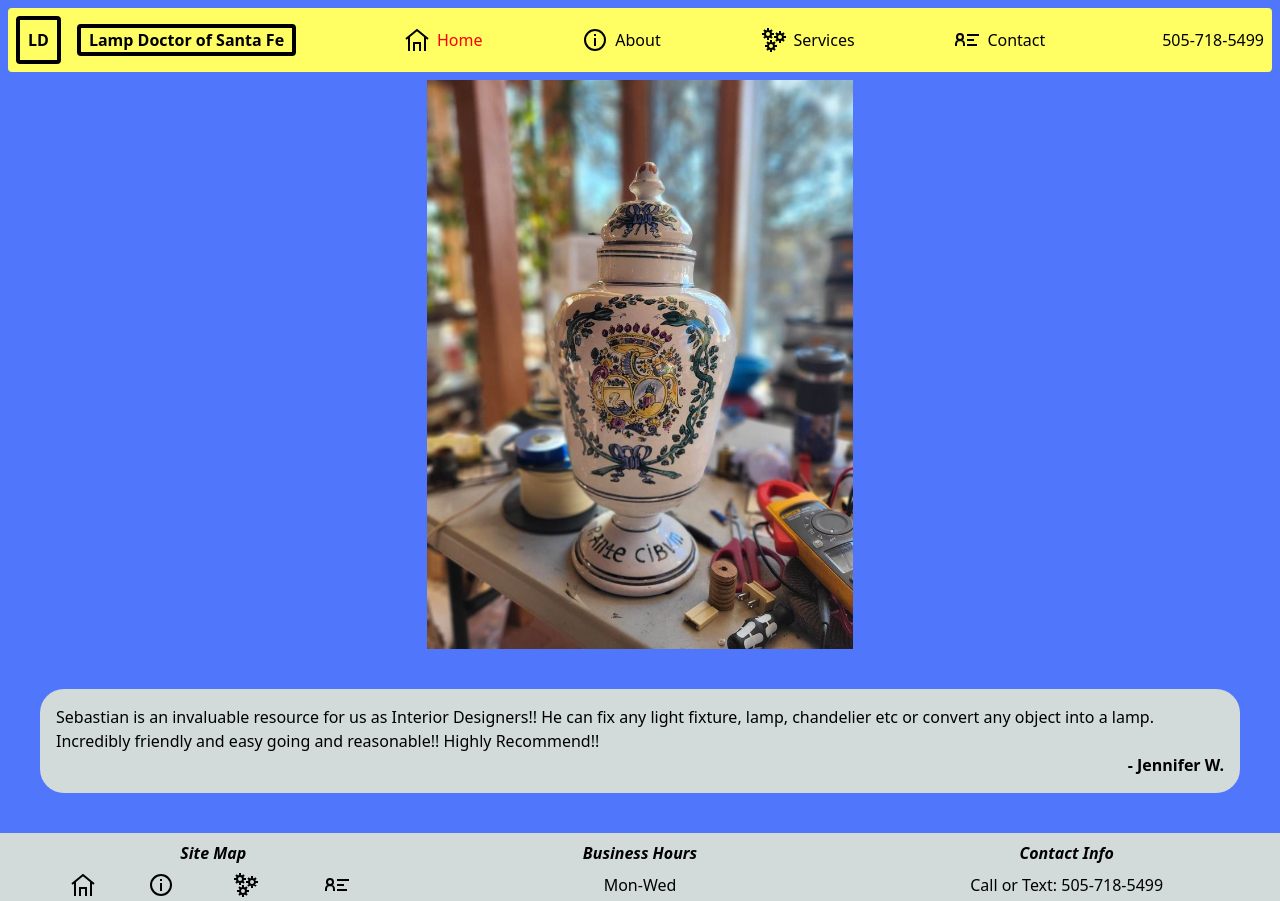
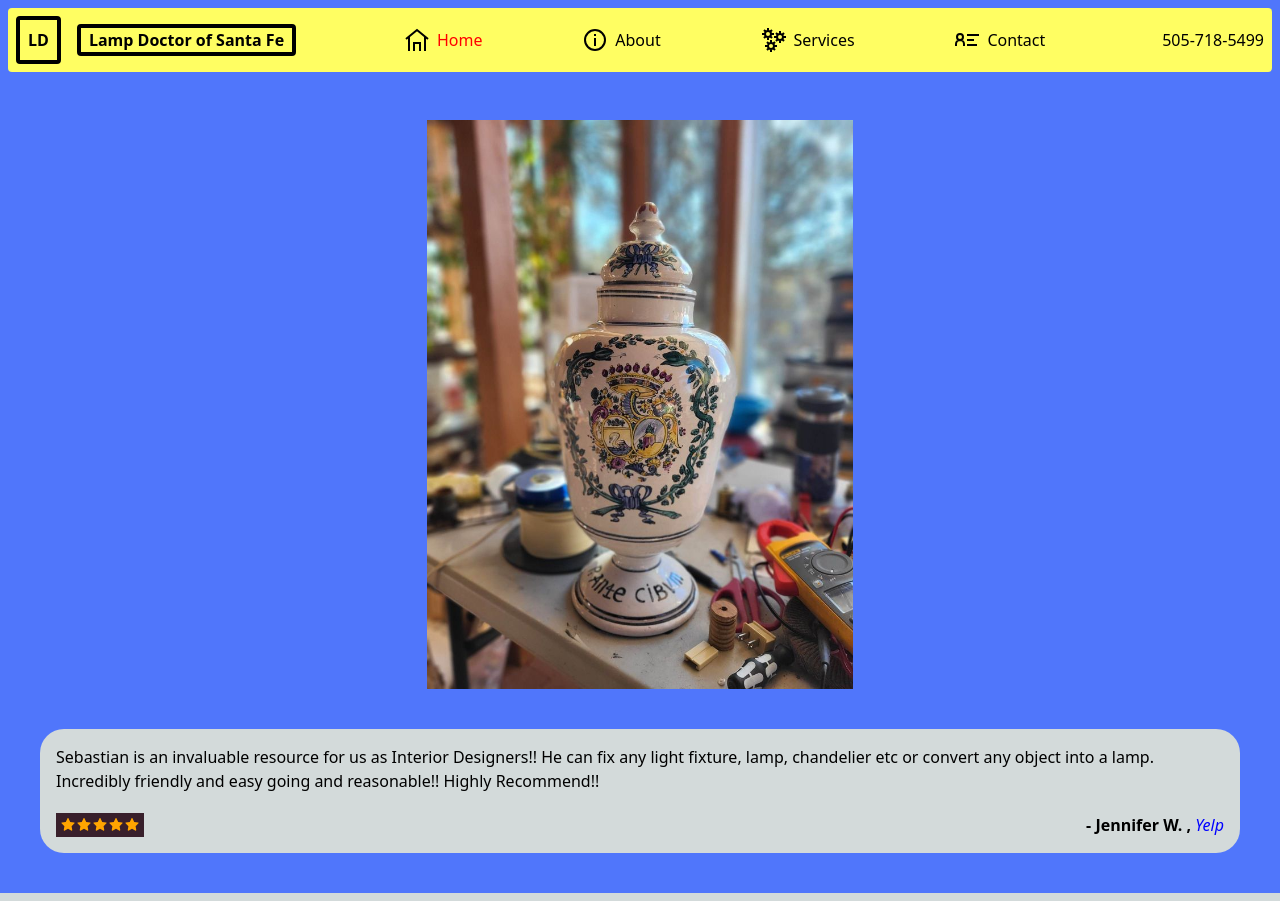
Before and after one commit to TheClutchC/lamp-doctor, a React (Create React App) app: page /#/ in a window 1280 px wide. Shown: the top 901 px of the page. Built offline with nearby package versions, Linux system fonts and the light colour scheme; the HTML template or start-up script is replaced by a standard one.

Commit message:
add 5 star icons

```diff
--- a/src/components/YelpReview.js
+++ b/src/components/YelpReview.js
@@ -1,28 +1,9 @@
-// import React, { useEffect } from 'react';
+import { AiFillStar } from "react-icons/ai";
 
 const YelpReview = () => {
-  //   useEffect(() => {
-  //     const script = document.createElement('script');
-  //     script.src = 'https://www.yelp.com/embed/widgets.js';
-  //     script.type = 'text/javascript';
-  //     script.async = true;
-  //     document.body.appendChild(script);
-
-  //     return () => {
-  //       document.body.removeChild(script);
-  //     };
-  //   }, []);
-
-  //   return (
-  //     <div>
-  //       <span className="yelp-review" data-review-id="XqCPhVuN89SJfcizXnL5FA" data-hostname="www.yelp.com" />
-  //       <br />
-  //       <span className="yelp-review" data-review-id="XqCPhVuN89SJfcizXnL5FA" data-hostname="www.yelp.com" />
-  //     </div>
-  //   );
   return (
     <>
-      <div className="flex flex-row justify-center">
+      <div className="flex flex-row justify-center pt-10">
         <img
           className="homePagePhoto1 h-auto w-1/3"
           src={require("../images/LD-1.jpg")}
@@ -36,7 +17,26 @@ const YelpReview = () => {
           into a lamp. Incredibly friendly and easy going and reasonable!!
           Highly Recommend!!
         </blockquote>
-        <div className="text-right font-semibold">- Jennifer W.</div>
+        <div className="flex flex-row justify-between mt-5">
+          <div className="flex flex-row bg-shadowesque items-center px-1">
+            <AiFillStar color="orange" />
+            <AiFillStar color="orange" />
+            <AiFillStar color="orange" />
+            <AiFillStar color="orange" />
+            <AiFillStar color="orange" />
+          </div>
+          <div>
+            <b>- Jennifer W. , </b>
+            <i>
+              <a
+                style={{ color: "blue" }}
+                href="https://www.yelp.com/biz/the-lamp-doctor-santa-fe?osq=Lamp+Repair#reviews"
+              >
+                Yelp
+              </a>
+            </i>
+          </div>
+        </div>
       </div>
     </>
   );
```
